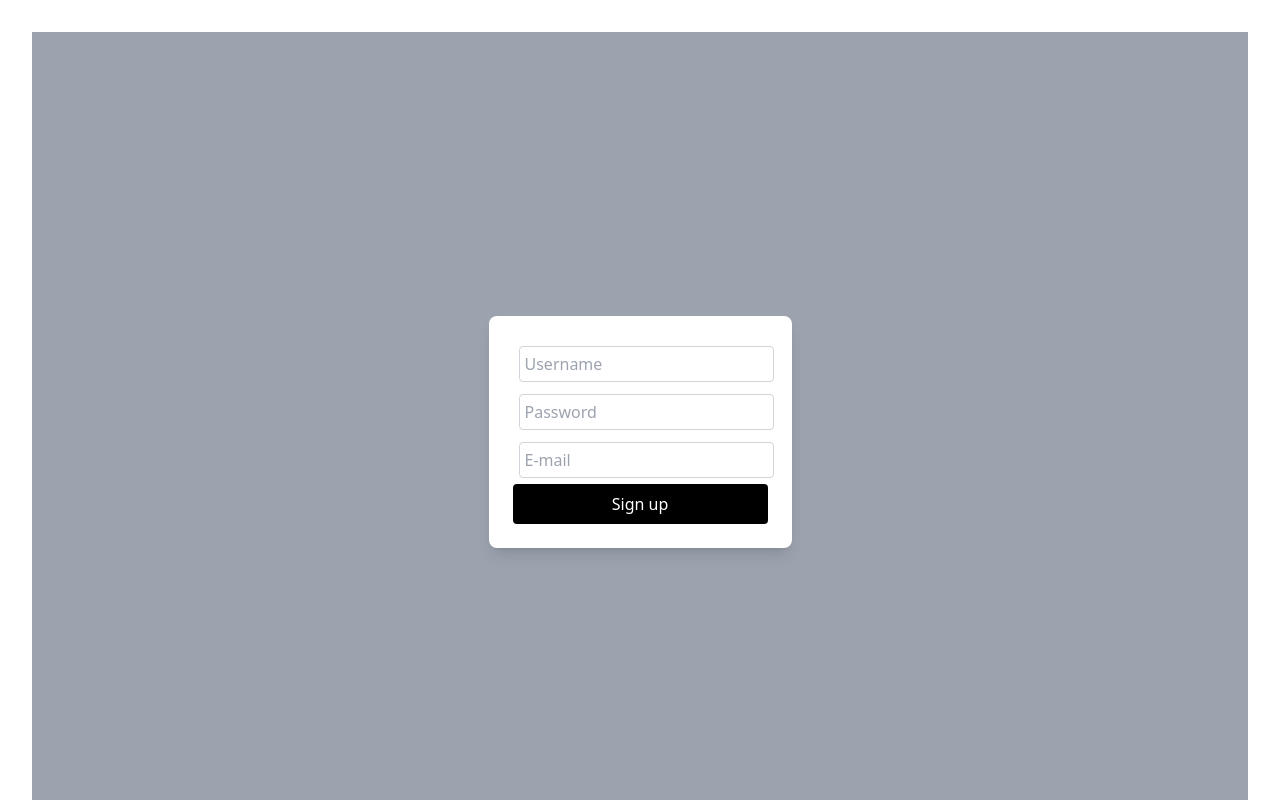
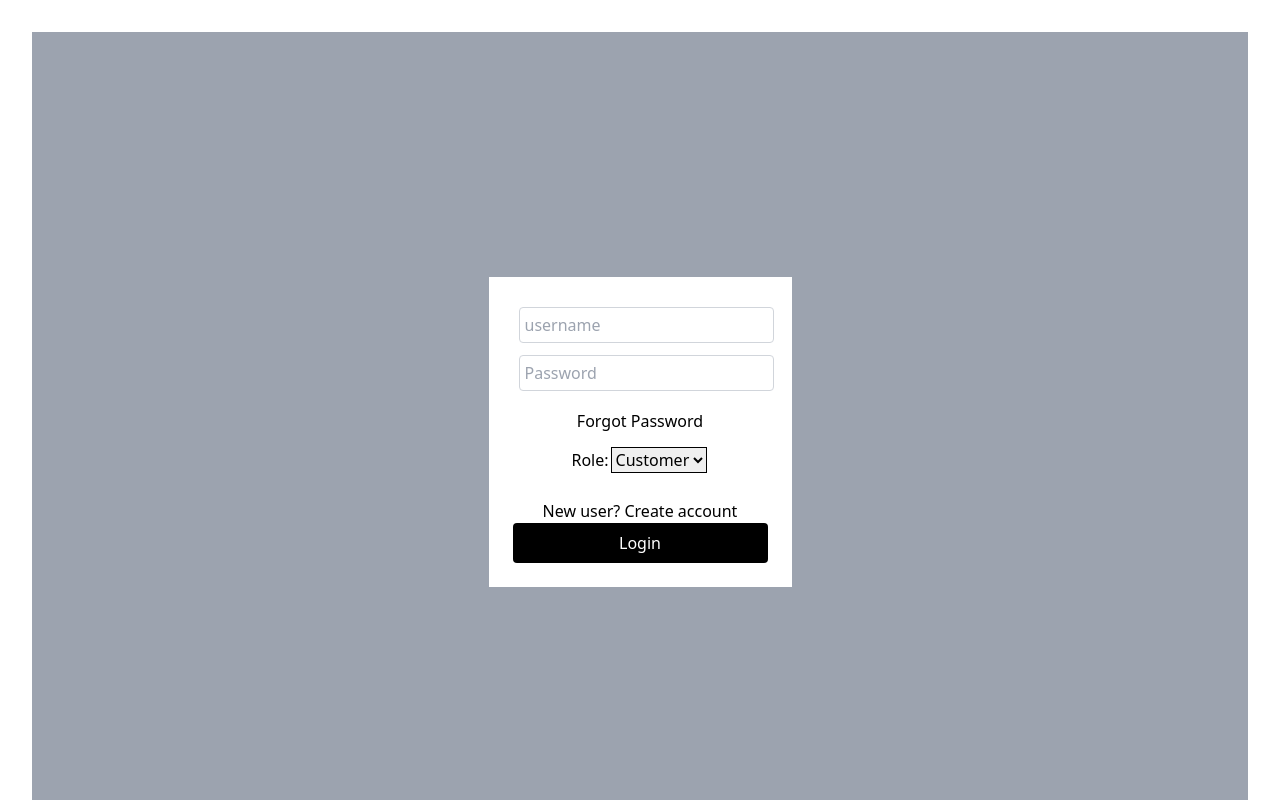
Before and after one commit to mr-tamil-coder/logistics, a React (Vite) app: page / in a window 1280 px wide. Shown: the top 800 px of the page. Built offline with nearby package versions, Linux system fonts and the light colour scheme.

Commit message:
udpated routers

```diff
--- a/package.json
+++ b/package.json
@@ -11,7 +11,8 @@
   },
   "dependencies": {
     "react": "^18.3.1",
-    "react-dom": "^18.3.1"
+    "react-dom": "^18.3.1",
+    "react-router-dom": "^7.0.2"
   },
   "devDependencies": {
     "@eslint/js": "^9.15.0",
--- a/src/App.jsx
+++ b/src/App.jsx
@@ -1,16 +1,26 @@
 import { useState } from 'react'
 import React from 'react';
-import SIGUP from './Components/SIGUP';
+import Signup from './Components/Signup';
 import './App.css'
 import Login from './Components/Login'
+import { BrowserRouter as Router, Routes, Route, Link } from "react-router-dom";
+
 function App() {
   const [count, setCount] = useState(0)
 
   return (
     <>
+        <Router>
+          <Routes>
+          <Route path="/" element={<Login />} />
+          <Route path="/login" element={<Login />} />
 
-          <SIGUP/>
-          <Login />
+          <Route path="/signup" element={<Signup />} />
+          </Routes>
+        </Router>
+
+
+
 
     </>
   )
--- a/src/Components/Login.jsx
+++ b/src/Components/Login.jsx
@@ -2,7 +2,7 @@ import React from "react";
 import "./login.css";
 const Login = () => {
   return (
-    <div className="bg-gray-400   flex items-center justify-center">
+    <div className="bg-gray-400 min-h-screen flex items-center justify-center">
 
       <div className="bg-red-300">
         <form action="" className="bg-white p-6">
--- a/src/Components/SIGUP.jsx
+++ /dev/null
@@ -1,36 +0,0 @@
-import React from "react";
-
-function SIGNUP() {
-  return (
-    <div className="bg-gray-400 min-h-screen flex items-center justify-center">
-      <form className="bg-white p-6 rounded-lg shadow-lg">
-        <input
-          type="text"
-          className="input-box mb-4 p-2 border border-gray-300 rounded w-full"
-          placeholder="Username"
-        />
-        <br />
-        <input
-          type="password"
-          className="input-box mb-4 p-2 border border-gray-300 rounded w-full"
-          placeholder="Password"
-        />
-        <br />
-        <input
-          type="email"
-          className="input-box mb-4 p-2 border border-gray-300 rounded w-full"
-          placeholder="E-mail"
-        />
-        <br />
-        <button
-          type="submit"
-          className=" bg-black text-white py-2 px-4 rounded w-full hover:bg-blue-600"
-        >
-          Sign up
-        </button>
-      </form>
-    </div>
-  );
-}
-
-export default SIGNUP;
--- a/src/Components/Signup.jsx
+++ b/src/Components/Signup.jsx
@@ -0,0 +1,36 @@
+import React from "react";
+
+function Signup() {
+  return (
+    <div className="bg-gray-400 min-h-screen flex items-center justify-center">
+      <form className="bg-white p-6 rounded-lg shadow-lg">
+        <input
+          type="text"
+          className="input-box mb-4 p-2 border border-gray-300 rounded w-full"
+          placeholder="Username"
+        />
+        <br />
+        <input
+          type="password"
+          className="input-box mb-4 p-2 border border-gray-300 rounded w-full"
+          placeholder="Password"
+        />
+        <br />
+        <input
+          type="email"
+          className="input-box mb-4 p-2 border border-gray-300 rounded w-full"
+          placeholder="E-mail"
+        />
+        <br />
+        <button
+          type="submit"
+          className=" bg-black text-white py-2 px-4 rounded w-full hover:bg-blue-600"
+        >
+          Sign up
+        </button>
+      </form>
+    </div>
+  );
+}
+
+export default Signup;
```
Also changed, not shown: 1 other file (tests, documents, lock files or other folders).
